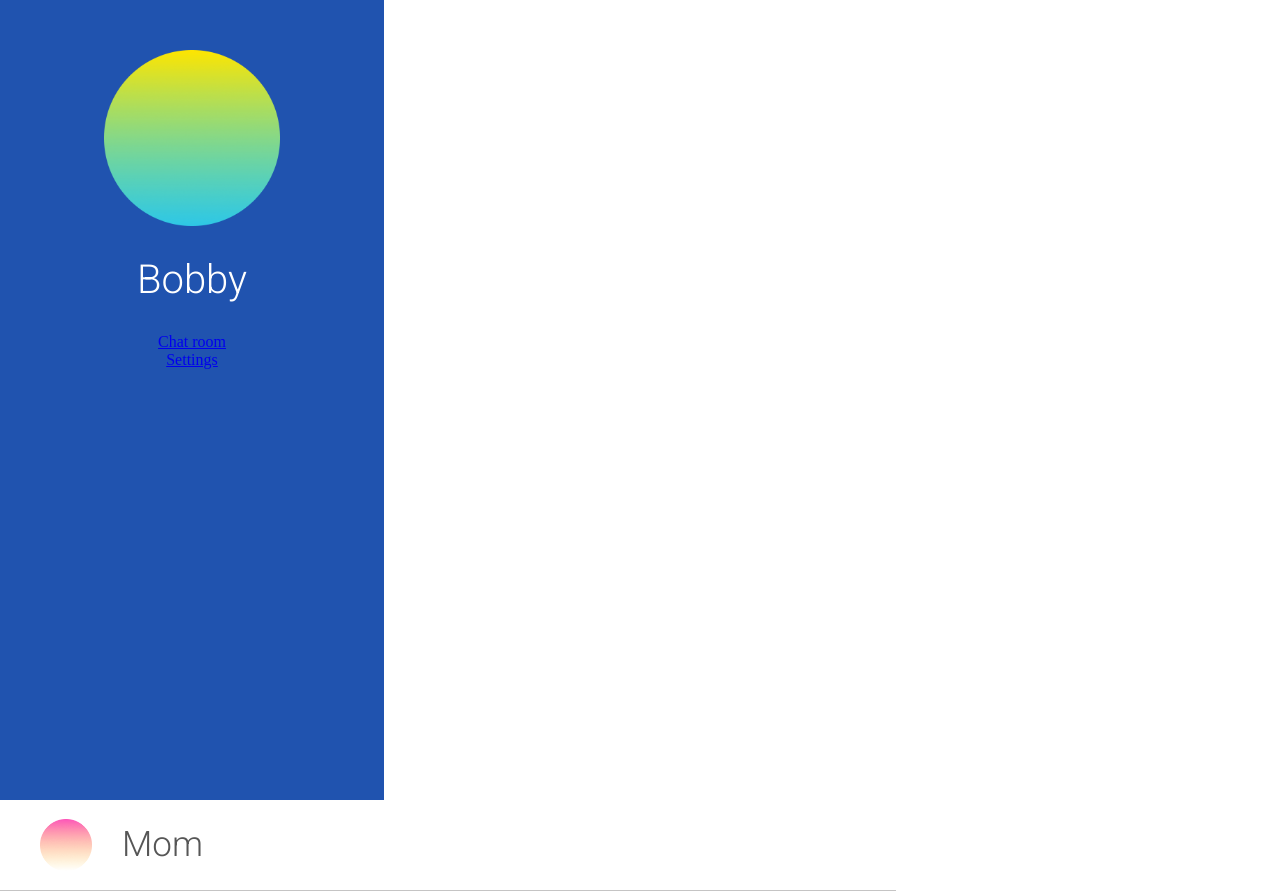
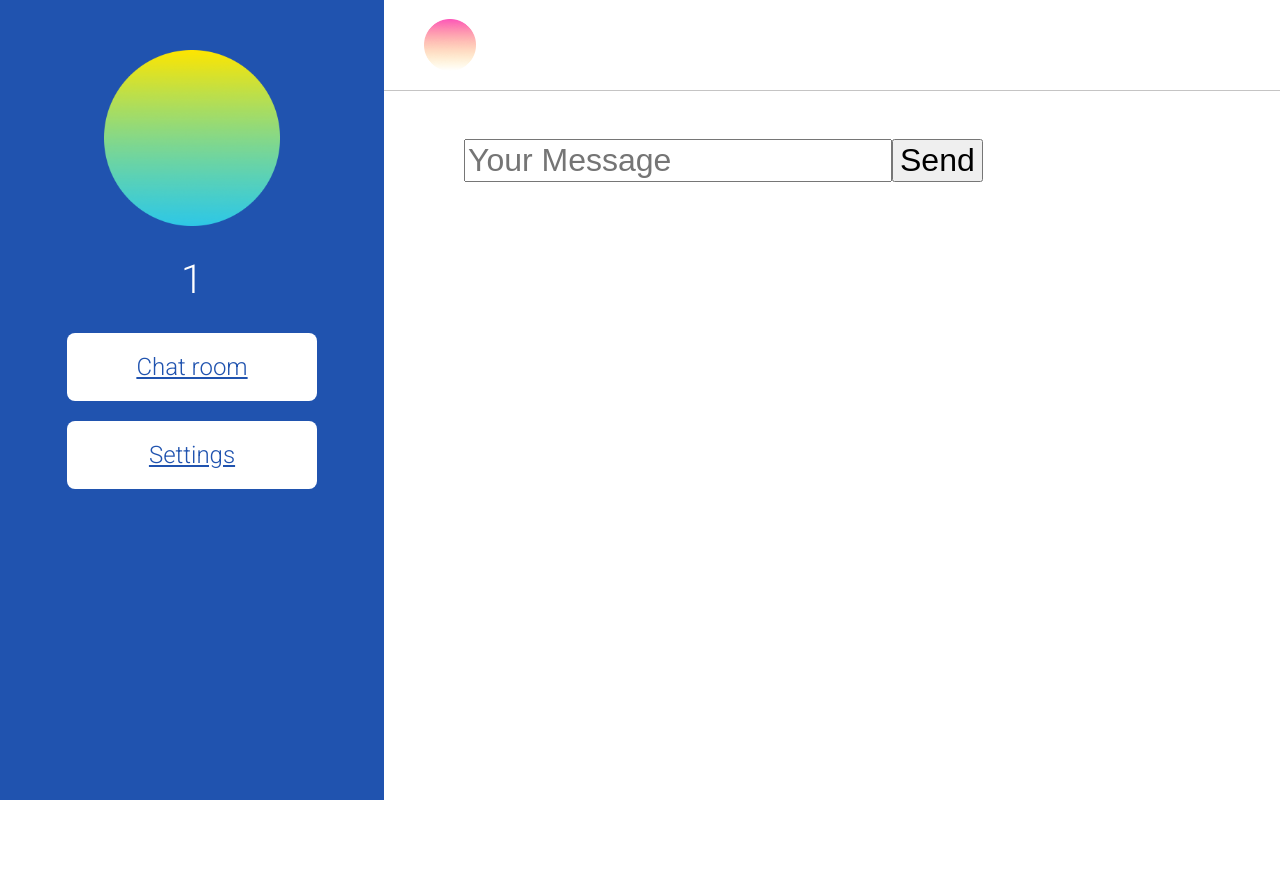
Before and after one commit to suggoitanoshi/Pals, a Vue app in the folder pals-frontend/: page /chat/1 in a window 1280 px wide. After the commit the page ends 800 px from the top, so only its background shows below. Built offline with nearby package versions, Linux system fonts and the light colour scheme.

Commit message:
Crude initial work on usability

```diff
--- a/pals-frontend/src/App.vue
+++ b/pals-frontend/src/App.vue
@@ -1,20 +1,13 @@
 <template>
-	<div>
-		<SideMenu />
-		<Chat />
+	<div class='container'>
+		<router-view />
 	</div>
 </template>
 
 <script>
-import SideMenu from './views/SideMenu.vue'
-import Chat from './views/Chat'
 
 export default {
   name: 'App',
-  components: {
-    SideMenu,
-    Chat
-  }
 }
 </script>
 
@@ -24,4 +17,11 @@ export default {
     display : flex;
     flex-flow : row;
   }
+	.container{
+		display: flex;
+		flex-flow: row;
+		width: 100vw;
+		height: 100vh;
+		box-sizing: border-box;
+	}
 </style>
--- /dev/null
+++ b/pals-frontend/src/components/Chat.vue
@@ -0,0 +1,134 @@
+<template>
+    <div class="container-chat">
+        <div class="container-header">
+            <div class="pink"></div>
+            <p>{{ partnerName }}</p>
+        </div>
+        <div class="container-message">
+					<div v-if="incoming" class='message incoming'>{{ incoming }}</div>
+					<div v-if="outgoing" class='message outgoing'>{{ outgoing }}</div>
+				</div>
+				<div class='container-input' v-if='useHint'>
+					<ul>
+						<input type='button' v-for="hint in hintText" :key="hint"
+						:value='hint' @click="sendChat(hint)">
+					</ul>
+				</div>
+				<div v-else class='container-input'>
+					<input type='text' v-model='modelText' placeholder="Your Message">
+					<input type='button' value='Send' @click="sendChat">
+				</div>
+    </div>
+</template>
+
+<script>
+export default{
+	name : 'Chat',
+	data: function(){
+		return {
+			socket: null,
+			incoming: '',
+			outgoing: '',
+			modelText: '',
+			partnerName: '',
+			useHint: this.name == 'Bobby',
+			hintText: [],
+		}
+	},
+	props: ['name'],
+	methods: {
+		sendChat: function(msg){
+			const message = this.modelText || msg;
+			this.socket.emit('message', message);
+			if(this.useHint) this.hintText = [];
+			else this.modelText = '';
+			this.outgoing = message;
+		}
+	},
+	mounted: function(){
+		// Hook socket.io
+		this.socket = require('socket.io-client')();
+		this.socket.on('connect', () => {
+			this.socket.emit('auth', this.useHint ? 'A' : 'B');
+			this.socket.emit('name', this.name);
+		});
+		this.socket.on('name', name => this.partnerName = name);
+		this.socket.on('message', msg =>{
+			this.incoming = msg;
+			this.outgoing = '';
+		});
+		this.socket.on('hint', hint => {
+			console.log(hint);
+			this.hintText = hint
+		});
+	},
+	beforeUnmount: function(){
+		// Disconnect from chat
+		this.socket.disconnect();
+		this.socket = null;
+	}
+}
+</script>
+
+<style>
+    @import url('https://fonts.googleapis.com/css2?family=Roboto:wght@300&display=swap');
+    .container-header{
+        display : flex;
+        flex-flow : row;
+        width : 70vw;
+        height : 7vw;
+        min-height:80px;
+        border-bottom : 1px solid #C5C4C4;
+        align-items: center;
+        justify-items: center;
+
+    }
+
+    .pink{
+        background-image: url("~@/assets/pink.png");
+        --scale: 0.26;
+        min-width: calc(200px * var(--scale));
+        min-height: calc(200px * var(--scale));
+        background-size: contain;
+        background-repeat: no-repeat;
+        margin-left:40px;
+    }
+
+    p{
+        font-family:'roboto',sans-serif;
+        font-size:35px;
+        margin-left:30px;
+        color : #565656;
+    }
+
+.container-message{
+	padding: 1rem .3rem;
+	display: flex;
+	flex-flow: column;
+}
+.container-input{
+	padding: 1rem 5rem;
+	font-size: 2rem;
+	display: flex;
+	flex-flow: row;
+}
+.container-input input{
+	font-size: 2rem;
+}
+.message{
+	font-family: 'Roboto';
+	display: block;
+	padding: 1rem 1.5rem;
+	font-size: 1.5rem;
+	width: fit-content;
+	margin: 1.5rem 3rem;
+	border-radius: .5rem;
+}
+.message.incoming{
+	background: lightblue;
+}
+.message.outgoing{
+	background: lightgray;
+	align-self: end;
+}
+</style>
--- /dev/null
+++ b/pals-frontend/src/components/SideMenu.vue
@@ -0,0 +1,67 @@
+<template>
+		<div class="container-menu">
+				<div class="profpic"></div>
+				<p class="name">{{ name }}</p>
+				<router-link to="/" class='chat-room route-button'>Chat room</router-link>
+				<router-link to="/Settings" class='settings route-button'>Settings</router-link>
+		</div>
+</template>
+
+<script>
+		export default{
+				name : 'SideMenu',
+				props: ['name']
+		}
+</script>
+
+<style scoped>
+		@import url('https://fonts.googleapis.com/css2?family=Roboto:wght@300&display=swap');
+		.container-menu{
+				display : flex;
+				flex-flow : column;
+				align-items: center;
+				justify-items: center;
+				height : 100vh;
+				width : 30vw;
+				min-width:300px;
+				padding : none;
+				background-color : #2053AF;
+				text-align : center;
+		}
+		.name{
+				font-family : 'Roboto',sans-serif;
+				color:#ffffff;
+				font-size:40px;
+				margin:30px 0px 30px 0px;
+		}
+		.profpic{
+				background-image: url("~@/assets/blue.png");
+				--scale: 0.35;
+				min-width: calc(504px * var(--scale));
+				min-height: calc(504px * var(--scale));
+				background-size: contain;
+				background-repeat: no-repeat;
+				margin-top: 50px;
+		}
+		.route-button{
+				background-color:#ffffff;
+				font-size:24px;
+				border-radius:8px;
+				margin-bottom : 20px;
+				width : 250px;
+				padding-top:20px;
+				padding-bottom:20px;
+				text-align:center;
+				font-family:'Roboto',sans-serif;
+				color : #2053AF;
+		}
+
+		.link {
+				text-decoration:none;
+		}
+
+		.link:visited{
+			color:#2053AF;
+		}
+
+</style>
--- a/pals-frontend/src/router/index.js
+++ b/pals-frontend/src/router/index.js
@@ -1,12 +1,19 @@
 import { createRouter, createWebHistory } from 'vue-router'
-import SideMenu from '../views/SideMenu.vue'
+import Home from '../views/Home.vue'
+import ChatView from '../views/ChatView.vue'
 
 const routes = [
   {
     path: '/',
     name: 'Home',
-    component: SideMenu
+    component: Home
   },
+	{
+		path: '/chat/:name',
+		name: 'Chat',
+		component: ChatView,
+		props: true
+	},
   {
     path: '/about',
     name: 'About',
--- a/pals-frontend/src/views/Chat.vue
+++ /dev/null
@@ -1,48 +0,0 @@
-<template>
-    <div class="container-chat">
-        <div class="container-header">
-            <div class="pink"></div>
-            <p>Mom</p>
-        </div>
-        <div class="container-menu"></div>
-    </div>
-</template>
-
-<script>
-    export default{
-        name : 'Chat'
-    }
-</script>
-
-<style>
-    @import url('https://fonts.googleapis.com/css2?family=Roboto:wght@300&display=swap');
-    .container-header{
-        display : flex;
-        flex-flow : row;
-        width : 70vw;
-        height : 7vw;
-        min-height:80px;
-        border-bottom : 1px solid #C5C4C4;
-        align-items: center;
-        justify-items: center;
-
-    }
-
-    .pink{
-        background-image: url("./pink.png");
-        --scale: 0.26;
-        min-width: calc(200px * var(--scale));
-        min-height: calc(200px * var(--scale));
-        background-size: contain;
-        background-repeat: no-repeat;
-        margin-left:40px;
-    }
-
-    p{
-        font-family:'roboto',sans-serif;
-        font-size:35px;
-        margin-left:30px;
-        color : #565656;
-    }
-
-</style>
--- /dev/null
+++ b/pals-frontend/src/views/ChatView.vue
@@ -0,0 +1,17 @@
+<template>
+	<SideMenu :name="name"/>
+	<Chat :name="name"/>
+</template>
+
+<script>
+import Chat from '@/components/Chat.vue'
+import SideMenu from '@/components/SideMenu.vue'
+export default {
+	name: 'ChatView',
+	components: {
+		Chat,
+		SideMenu
+	},
+	props: ['name']
+}
+</script>
--- a/pals-frontend/src/views/Home.vue
+++ b/pals-frontend/src/views/Home.vue
@@ -1,18 +1,14 @@
 <template>
   <div class="home">
-    <img alt="Vue logo" src="../assets/logo.png">
-    <HelloWorld msg="Welcome to Your Vue.js App"/>
+		<router-link to='/chat/Bobby'>Chat as Bobby</router-link>
+		<router-link to='/chat/Mom'>Chat as Mom</router-link>
   </div>
 </template>
 
 <script>
 // @ is an alias to /src
-import HelloWorld from '@/components/HelloWorld.vue'
 
 export default {
   name: 'Home',
-  components: {
-    HelloWorld
-  }
 }
 </script>
--- a/pals-frontend/src/views/SideMenu.vue
+++ /dev/null
@@ -1,66 +0,0 @@
-<template>
-    <div class="container-menu">
-        <div class="profpic"></div>
-        <p class="name">Bobby</p>
-        <router-link to="/">Chat room</router-link>
-        <router-link to="/Settings">Settings</router-link>
-    </div>
-</template>
-
-<script>
-    export default{
-        name : 'SideMenu'
-    }
-</script>
-
-<style scoped>
-    @import url('https://fonts.googleapis.com/css2?family=Roboto:wght@300&display=swap');
-    .container-menu{
-        display : flex;
-        flex-flow : column;
-        align-items: center;
-        justify-items: center;
-        height : 100vh;
-        width : 30vw;
-        min-width:300px;
-        padding : none;
-        background-color : #2053AF;
-        text-align : center;
-    }
-    .name{
-        font-family : 'Roboto',sans-serif;
-        color:#ffffff;
-        font-size:40px;
-        margin:30px 0px 30px 0px;
-    }
-    .profpic{
-        background-image: url("./blue.png");
-        --scale: 0.35;
-        min-width: calc(504px * var(--scale));
-        min-height: calc(504px * var(--scale));
-        background-size: contain;
-        background-repeat: no-repeat;
-        margin-top: 50px;
-    }
-    .chat-room, .settings{
-        background-color:#ffffff;
-        font-size:24px;
-        border-radius:8px;
-        margin-bottom : 20px;
-        width : 250px;
-        padding-top:20px;
-        padding-bottom:20px;
-        text-align:center;
-        font-family:'Roboto',sans-serif;
-        color : #2053AF;
-    }
-
-    .link {
-        text-decoration:none;
-    }
-
-    .link:visited{
-    color:#2053AF;
-    }
-
-</style>
```
Also changed, not shown: pals-frontend/src/assets/blue.png (renamed from pals-frontend/src/views/blue.png), pals-frontend/src/assets/pink.png (renamed from pals-frontend/src/views/pink.png).
